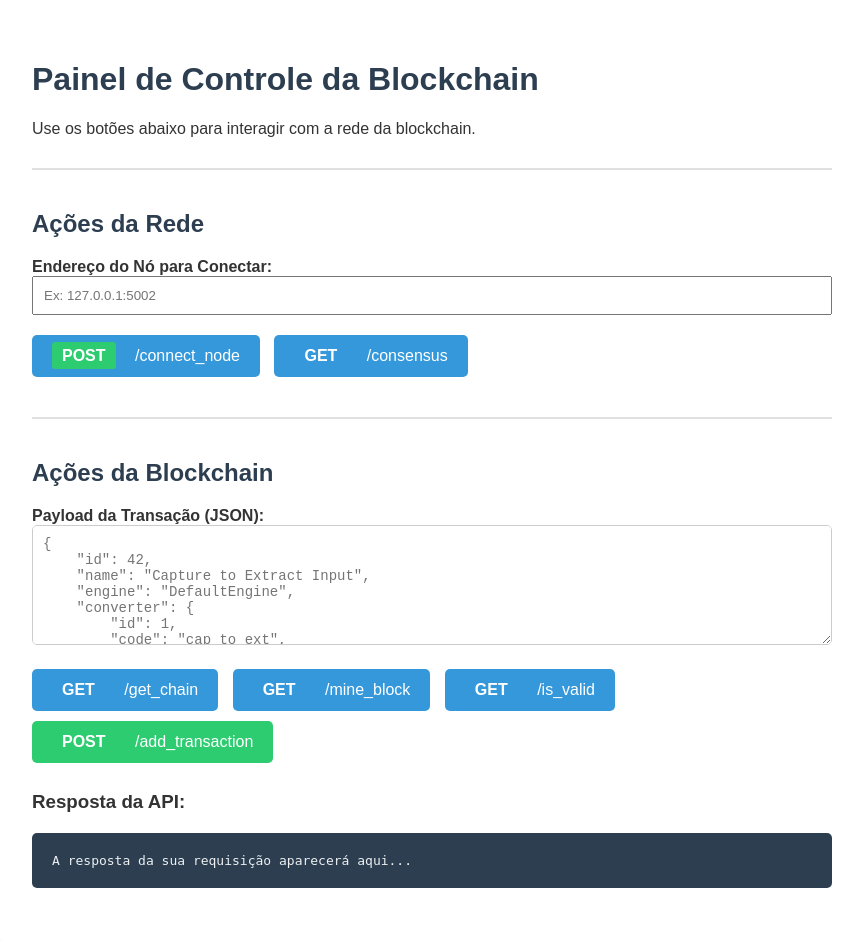
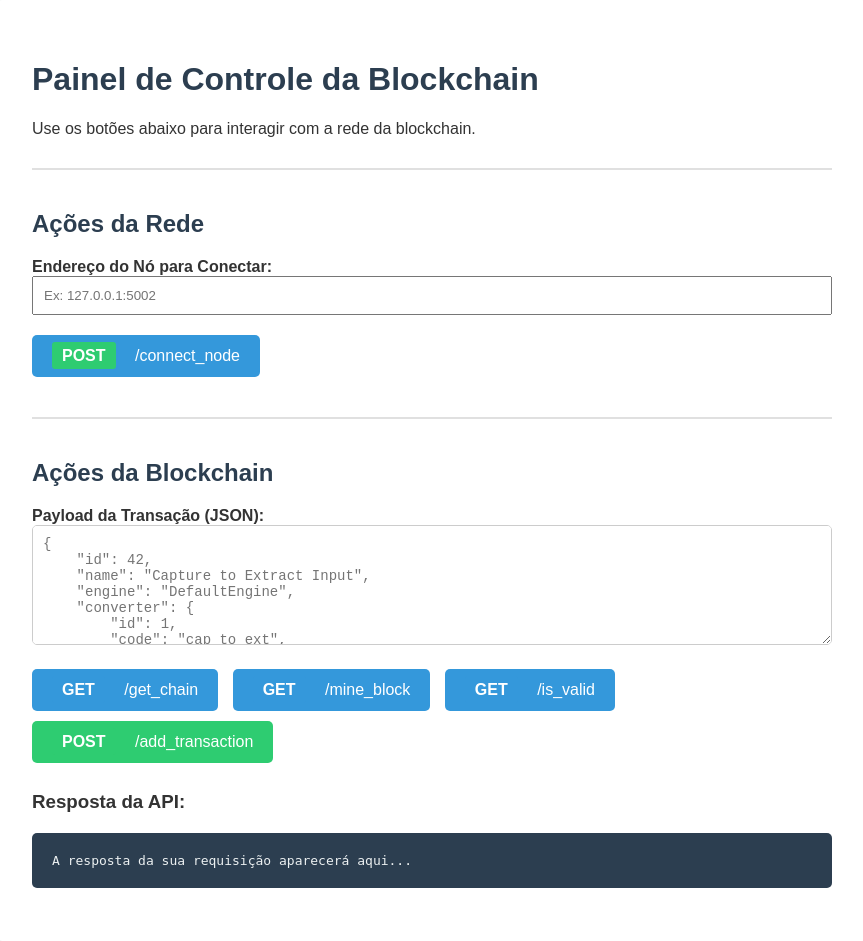
Before and after one commit to leonardo-del-nero/blockchain_ticket, a Flask app: page / in a window 1280 px wide. Shown: the whole page, without its empty margins (208-1071 px from the left). Run offline with Flask 3, Linux system fonts and the light colour scheme.

Commit message:
remove consensus button (pt2)

```diff
--- a/static/css/style.css
+++ b/static/css/style.css
@@ -1,4 +1,3 @@
-
 /* Estilos adicionais para os novos elementos */
 body {
     font-family: Arial, sans-serif;
--- a/templates/index.html
+++ b/templates/index.html
@@ -19,7 +19,6 @@
 
             <div class="action-buttons">
                 <button onclick="connectNode()"><span class="method method-post">POST</span> /connect_node</button>
-                <button onclick="fetchAPI('/consensus', 'GET')"><span class="method method-get">GET</span> /consensus</button>
             </div>
         </div>
 
```
